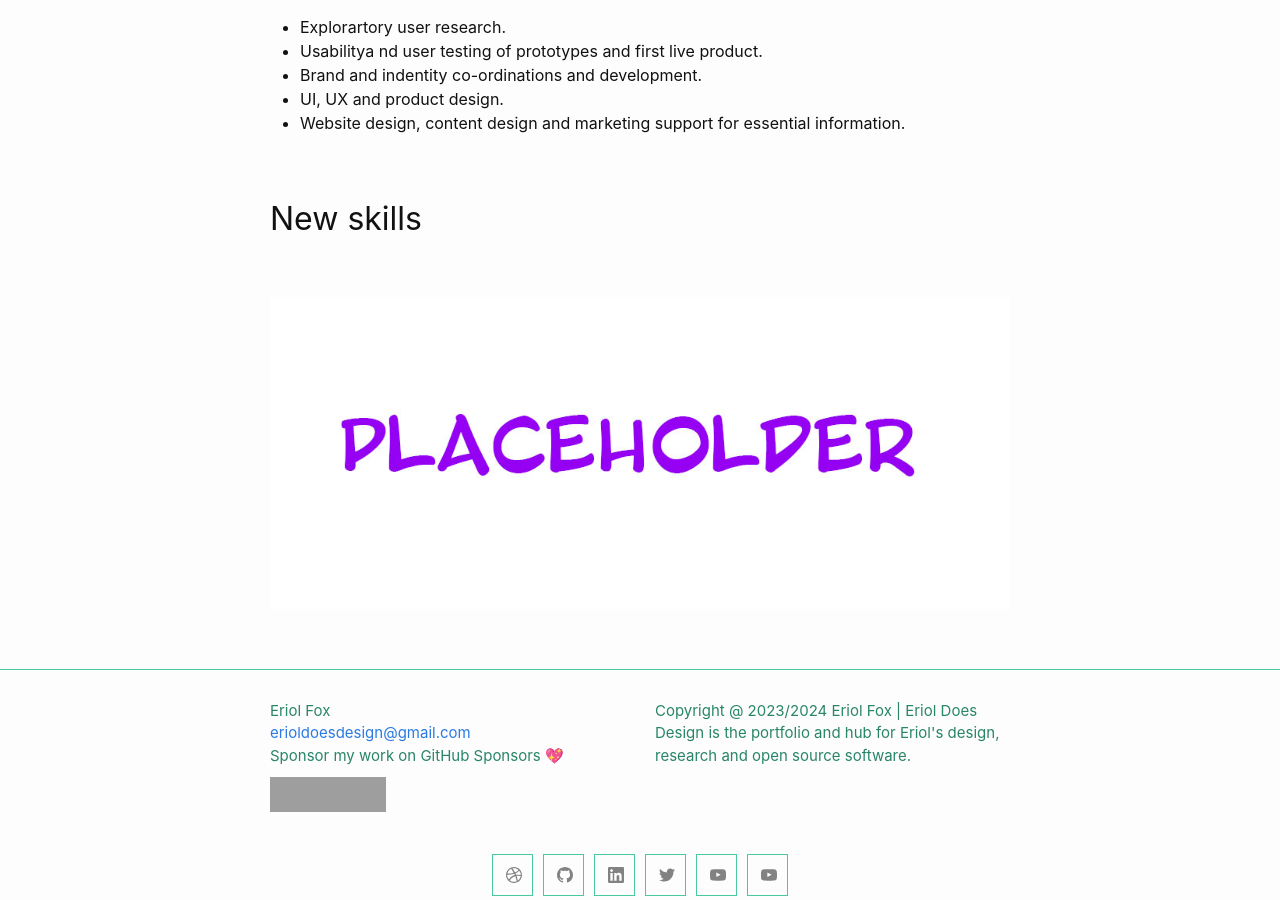
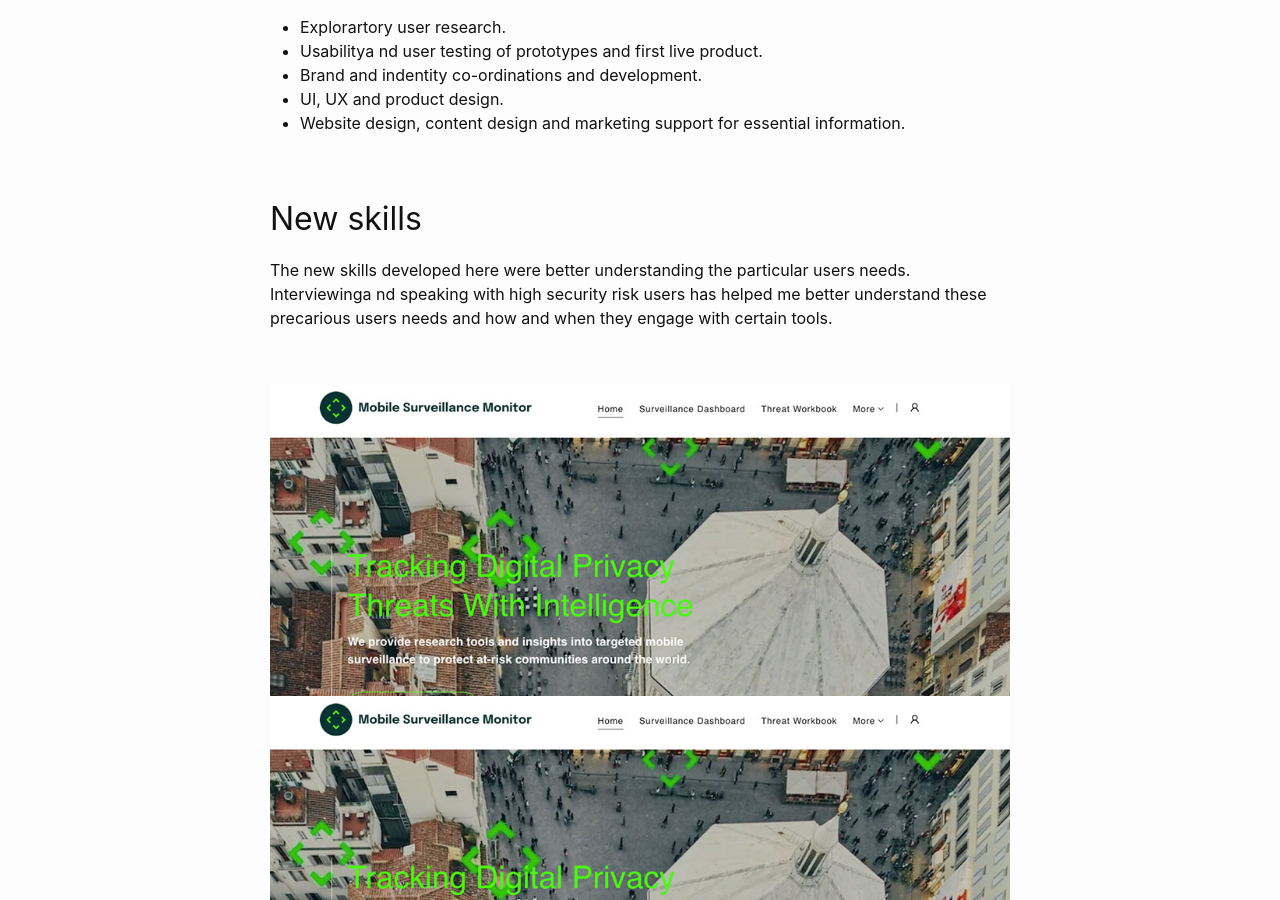
Before and after one commit to Erioldoesdesign/erioldoesdesign.github.io, a Jekyll site: the page built from _posts/2023-11-21-mobile-surveillance-monitor.md, in a window 1280 px wide and 900 px high, scrolled down 1184 px. Built offline with Jekyll 4.4.1, drawn with Linux system fonts in a browser that asks for light colours; grey boxes are pictures that could not be loaded.

Commit message:
portfolio update

```diff
--- a/_posts/2023-11-21-mobile-surveillance-monitor.md
+++ b/_posts/2023-11-21-mobile-surveillance-monitor.md
@@ -26,9 +26,11 @@ We found that users wanted to have summaries of their filters and searches based
 
 
 ## New skills
-
+The new skills developed here were better understanding the particular users needs. Interviewinga nd speaking with high security risk users has helped me better understand these precarious users needs and how and when they engage with certain tools.
 
 
 <br />
 
-![XX](https://raw.githubusercontent.com/Erioldoesdesign/erioldoesdesign.github.io/master/images/950x400.jpg "XX")
+![The mobile surveillance monitor website including the branding and identity work](https://raw.githubusercontent.com/Erioldoesdesign/erioldoesdesign.github.io/master/images/MSM-1-950x400.jpg "The mobile surveillance monitor website including the branding and identity work")
+![The MSM dashboard where users filter information around their risk](https://raw.githubusercontent.com/Erioldoesdesign/erioldoesdesign.github.io/master/images/MSM-1-950x400.jpg "The MSM dashboard where users filter information around their risk")
+![The information documentation site where users find in depth information about malware and spyware](https://raw.githubusercontent.com/Erioldoesdesign/erioldoesdesign.github.io/master/images/MSM-1-950x400.jpg "The information documentation site where users find in depth information about malware and spyware")
```
